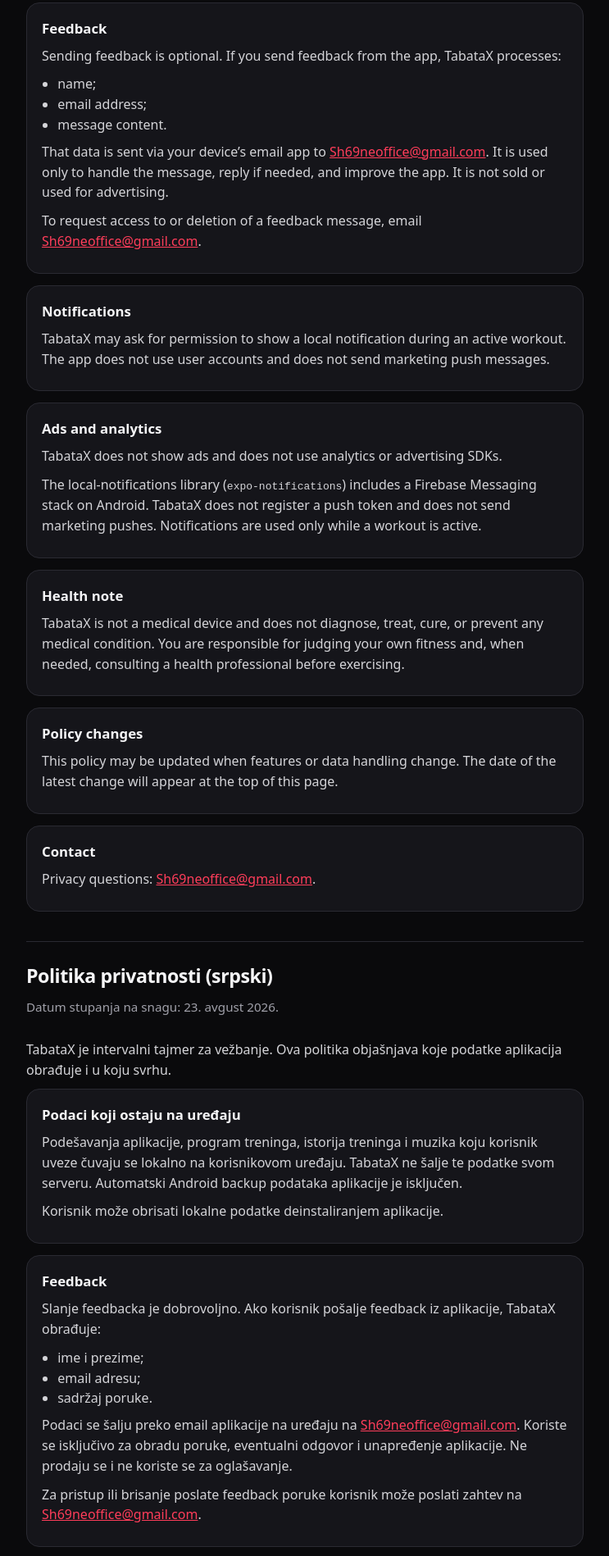
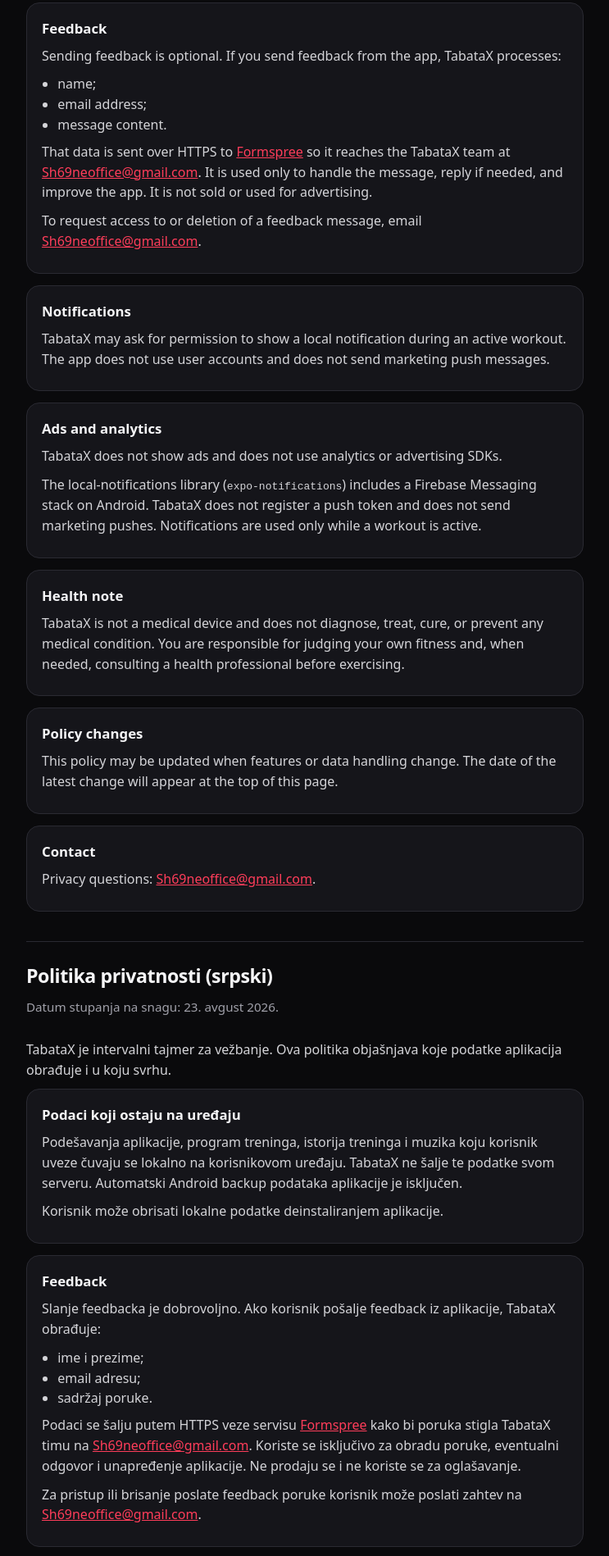
Before and after one commit to Sh69ne/TabataX-privacy, a plain HTML site: page index.html in a window 1280 px wide. Shown: the part 434-2332 px from the top of the page at 82% size, without its empty margins (268-1011 px from the left). Drawn offline with Linux system fonts and the light colour scheme.

Commit message:
Privacy: feedback via Formspree to support email

```diff
--- a/index.html
+++ b/index.html
@@ -88,7 +88,7 @@
         <li>email address;</li>
         <li>message content.</li>
       </ul>
-      <p>That data is sent via your device’s email app to <a href="mailto:Sh69neoffice@gmail.com">Sh69neoffice@gmail.com</a>. It is used only to handle the message, reply if needed, and improve the app. It is not sold or used for advertising.</p>
+      <p>That data is sent over HTTPS to <a href="https://formspree.io/" rel="noopener noreferrer">Formspree</a> so it reaches the TabataX team at <a href="mailto:Sh69neoffice@gmail.com">Sh69neoffice@gmail.com</a>. It is used only to handle the message, reply if needed, and improve the app. It is not sold or used for advertising.</p>
       <p>To request access to or deletion of a feedback message, email <a href="mailto:Sh69neoffice@gmail.com">Sh69neoffice@gmail.com</a>.</p>
     </section>
 
@@ -137,7 +137,7 @@
           <li>email adresu;</li>
           <li>sadržaj poruke.</li>
         </ul>
-        <p>Podaci se šalju preko email aplikacije na uređaju na <a href="mailto:Sh69neoffice@gmail.com">Sh69neoffice@gmail.com</a>. Koriste se isključivo za obradu poruke, eventualni odgovor i unapređenje aplikacije. Ne prodaju se i ne koriste se za oglašavanje.</p>
+        <p>Podaci se šalju putem HTTPS veze servisu <a href="https://formspree.io/" rel="noopener noreferrer">Formspree</a> kako bi poruka stigla TabataX timu na <a href="mailto:Sh69neoffice@gmail.com">Sh69neoffice@gmail.com</a>. Koriste se isključivo za obradu poruke, eventualni odgovor i unapređenje aplikacije. Ne prodaju se i ne koriste se za oglašavanje.</p>
         <p>Za pristup ili brisanje poslate feedback poruke korisnik može poslati zahtev na <a href="mailto:Sh69neoffice@gmail.com">Sh69neoffice@gmail.com</a>.</p>
       </section>
 
```
Also changed, not shown: privacy.html (+2 -2 lines).
